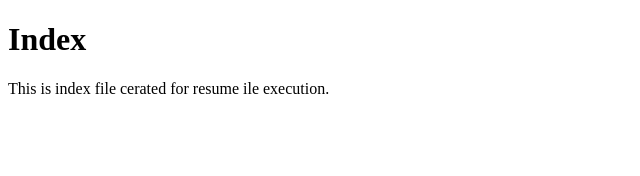
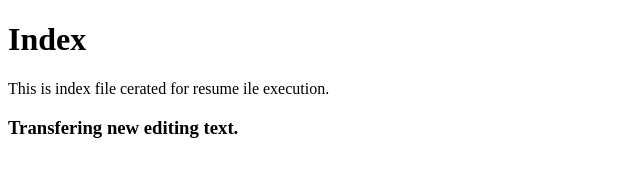
Before and after one commit to Shrutika-98/Web-Dev, a plain HTML site: page index.html in a window 1280 px wide. Shown: the whole page, without its empty margins (0-640 px from the left). Drawn offline with Linux system fonts and the light colour scheme.

Commit message:
new text

```diff
--- a/index.html
+++ b/index.html
@@ -8,5 +8,6 @@
   <body>
     <h1>Index</h1>
     This is index file cerated for resume ile execution.
+    <h3>Transfering new editing text.</h3>
   </body>
 </html>
```
